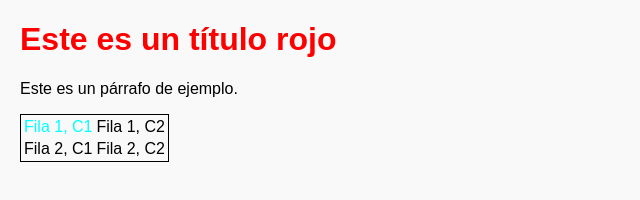
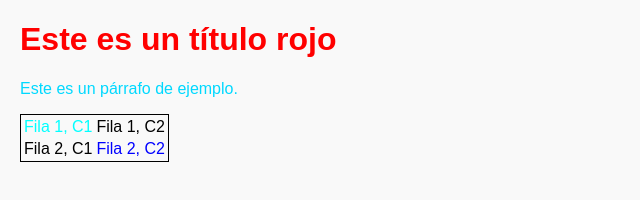
Before and after one commit to KevAyala/REPO-TIC-2-745973, a plain HTML site: page index.html in a window 1280 px wide. Shown: the whole page, without its empty margins (0-640 px from the left). Drawn offline with Linux system fonts and the light colour scheme.

Commit message:
Hacer mod en css

```diff
--- a/index.html
+++ b/index.html
@@ -17,7 +17,7 @@
     </tr>
     <tr>
         <td>Fila 2, C1</td>
-        <td>Fila 2, C2</td>
+        <td style="color: blue;">Fila 2, C2</td>
     </tr>
 
   </table>
--- a/style.css
+++ b/style.css
@@ -9,3 +9,7 @@ body {
 h1 {
   color: red;
 }
+
+p{
+  color: rgb(0, 217, 255);
+}
```
